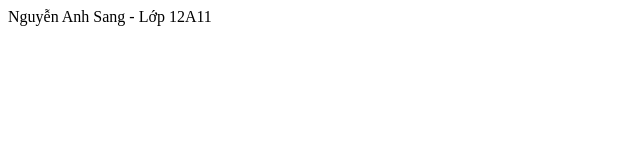
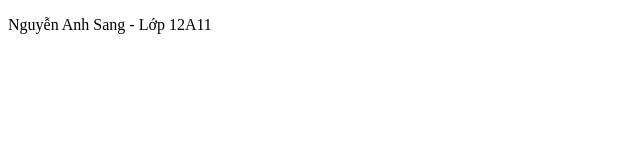
Before and after one commit to AppleSang/projekt, a plain HTML site: page index.html in a window 1280 px wide. Shown: the whole page, without its empty margins (0-640 px from the left). Drawn offline with Linux system fonts and the light colour scheme.

Commit message:
Update index.html

```diff
--- a/index.html
+++ b/index.html
@@ -5,7 +5,7 @@
 </head>
 <body>
 
-Nguyễn Anh Sang - Lớp 12A11
+<p> Nguyễn Anh Sang - Lớp 12A11 </p>
 
 </body>
 </html>
```
